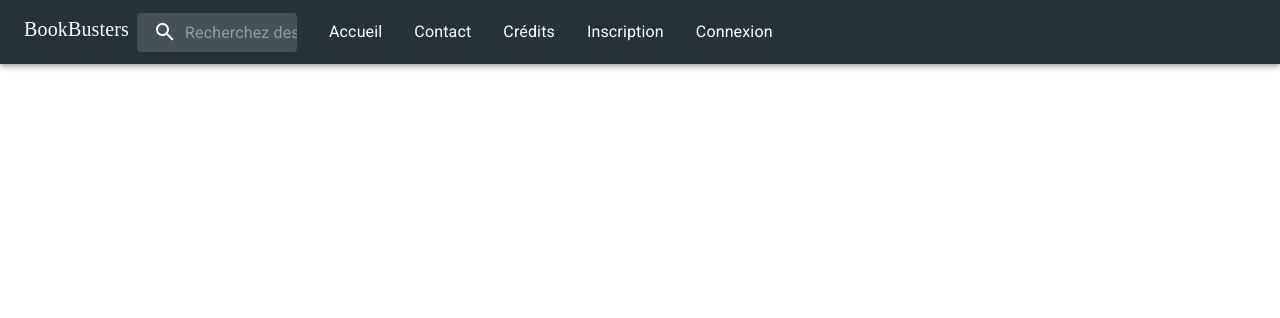
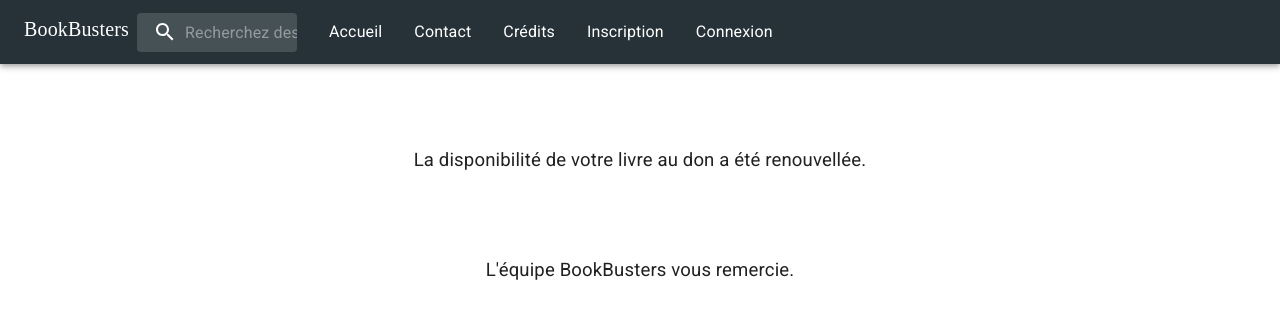
Before and after one commit to Pololops/2022-BookBusters, a React (Create React App) app: page /DonationRenewing in a window 1280 px wide. Shown: the top 318 px of the page. Built offline with nearby package versions, Linux system fonts and the light colour scheme; a web font is replaced by a local one.

Commit message:
page ok for the donation renewing

```diff
--- a/src/pages/DonationRenewing.js
+++ b/src/pages/DonationRenewing.js
@@ -1,10 +1,14 @@
 import Header from "../components/Header/Header";
+import "../styles/DonationRenewing.scss";
 
 const DonationRenewing = () => {
     return (
         <div>
             <Header />
+            <p class="renewing">La disponibilité de votre livre au don a été renouvellée.</p>
+            <p class="renewing">L'équipe BookBusters vous remercie.</p>
         </div>
+
     );
 };
 
--- /dev/null
+++ b/src/styles/DonationRenewing.scss
@@ -0,0 +1,5 @@
+.renewing {
+    text-align: center;
+    font-size: 116%;
+    padding: 5% 9% 0% 9%;
+    }
```
